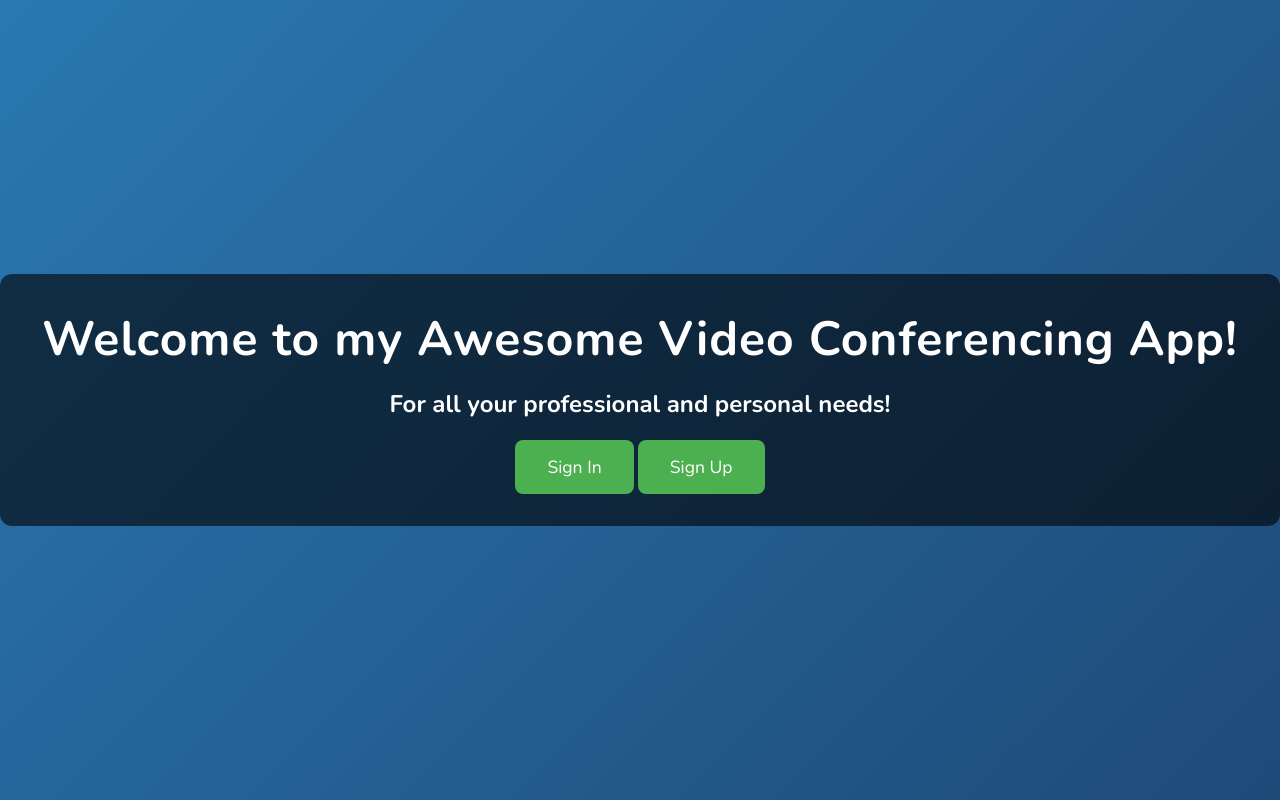
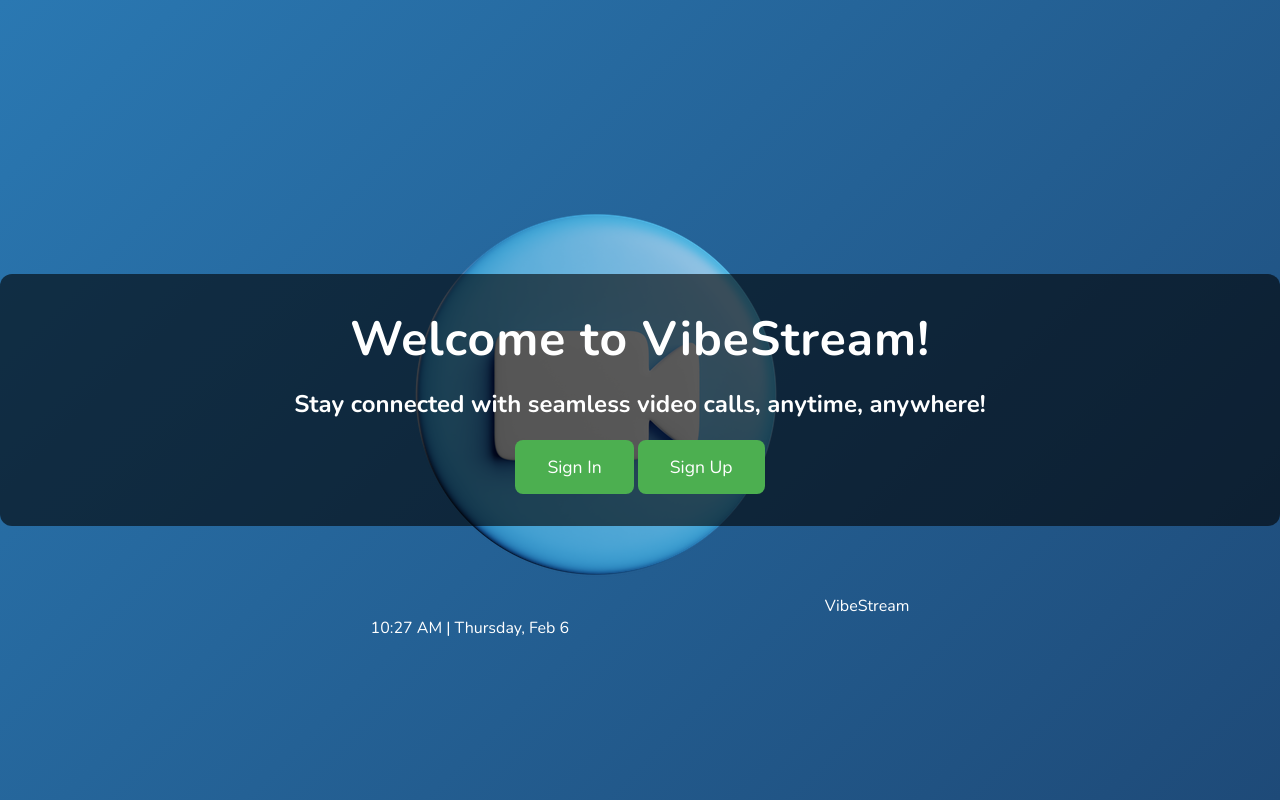
Before and after one commit to SaumiliHaldar/VibeStream, a Django app: page / in a window 1280 px wide. Run offline with Django 5.2, Linux system fonts and the light colour scheme.

Commit message:
updated html pages

```diff
--- a/templates/index.html
+++ b/templates/index.html
@@ -1,21 +1,63 @@
 {% load static %}
-
 <!DOCTYPE html>
 <html lang="en">
 <head>
   <meta charset="UTF-8">
   <meta name="viewport" content="width=device-width, initial-scale=1.0">
   <meta http-equiv="X-UA-Compatible" content="ie=edge">
-  <title>VibeStream | {{tittle}}</title>
+  <title>{{tittle}} | VibeStream</title>
+  <link rel="icon" href="{% static 'assets/images/video-call.webp' %}">
   <link rel="stylesheet" href="{% static 'assets/css/style.css' %}">
-  <body>
-    <div class="intro">
-        <h1>Welcome to my Awesome Video Conferencing App!</h1>
-        <h2>For all your professional and personal needs!</h2>
-        <!-- create a signup and signin button-->
-        <a href="{% url 'login' %}" class="button">Sign In</a>
-        <a href="{% url 'register' %}" class="button">Sign Up</a>
+</head>
+<body>
+  <nav>
+    <div class="navbar-logo">
+      <img src="{% static 'assets/images/video-call.webp' %}" alt="VibeStream Logo">
+      VibeStream
     </div>
-  </body>
-</head>
+    <div class="date-time" id="current-time"></div>
+  </nav>
+
+  <!-- Intro Section -->
+  <div class="intro">
+    <h1>Welcome to VibeStream!</h1>
+    <h2>Stay connected with seamless video calls, anytime, anywhere!</h2>
+
+    <!-- Sign In and Sign Up buttons-->
+    <a href="{% url 'login' %}" class="button">Sign In</a>
+    <a href="{% url 'register' %}" class="button">Sign Up</a>
+  </div>
+
+  <script>
+    // Function to update the time and date
+    function updateTime() {
+      const now = new Date();
+
+      // Get time in 12-hour format (with leading zero if needed)
+      const hours = now.getHours();
+      const minutes = now.getMinutes();
+      const ampm = hours >= 12 ? 'PM' : 'AM';
+      const formattedHours = hours % 12 || 12;
+      const formattedMinutes = minutes < 10 ? '0' + minutes : minutes;
+      const timeString = `${formattedHours}:${formattedMinutes} ${ampm}`;
+
+      // Get day and date
+      const days = ['Sunday', 'Monday', 'Tuesday', 'Wednesday', 'Thursday', 'Friday', 'Saturday'];
+      const months = ['Jan', 'Feb', 'Mar', 'Apr', 'May', 'Jun', 'Jul', 'Aug', 'Sep', 'Oct', 'Nov', 'Dec'];
+      const day = days[now.getDay()];
+      const month = months[now.getMonth()];
+      const date = now.getDate();
+      const dateString = `${day}, ${month} ${date}`;
+
+      // Update the DOM with the current time and date
+      document.getElementById('current-time').textContent = `${timeString} | ${dateString}`;
+    }
+
+    // Update the time every second
+    setInterval(updateTime, 1000);
+
+    // Initial call to set the time immediately
+    updateTime();
+  </script>
+</body>
 </html>
--- a/templates/joinroom.html
+++ b/templates/joinroom.html
@@ -1,12 +1,12 @@
 {% load static %}
 <!DOCTYPE html>
-<!---Coding By CoderGirl | www.codinglabweb.com--->
 <html lang="en">
 <head>
   <meta charset="UTF-8">
   <meta name="viewport" content="width=device-width, initial-scale=1.0">
   <meta http-equiv="X-UA-Compatible" content="ie=edge">
-  <!--<title>Login & Registration Form | CoderGirl</title>-->
+  <title>{{tittle}} | VibeStream</title>
+  <link rel="icon" href="{% static 'assets/images/video-call.webp' %}">
   <!---Custom CSS File--->
   <link rel="stylesheet" href="{% static 'assets/css/style.css' %}">
 </head>
--- a/templates/login.html
+++ b/templates/login.html
@@ -6,7 +6,9 @@
   <meta charset="UTF-8">
   <meta name="viewport" content="width=device-width, initial-scale=1.0">
   <meta http-equiv="X-UA-Compatible" content="ie=edge">
-  <title>VibeStream | {{tittle}}</title>
+  <title>{{tittle}} | VibeStream</title>
+  <!---Custom Favicon File--->
+  <link rel="icon" href="{% static 'assets/images/video-call.webp' %}">
   <!---Custom CSS File--->
   <link rel="stylesheet" href="{% static 'assets/css/style.css' %}">
 </head>
--- a/templates/register.html
+++ b/templates/register.html
@@ -5,7 +5,8 @@
   <meta charset="UTF-8">
   <meta name="viewport" content="width=device-width, initial-scale=1.0">
   <meta http-equiv="X-UA-Compatible" content="ie=edge">
-  <title>VibeStream | {{tittle}}</title>
+  <title>{{tittle}} | VibeStream</title>
+  <link rel="icon" href="{% static 'assets/images/video-call.webp' %}">
   <link rel="stylesheet" href="{% static 'assets/css/style.css' %}">
 </head>
 <body>
```
Also changed, not shown: templates/dashboard.html (+9 -1 lines), templates/meeting.html (+8 -1 lines).
